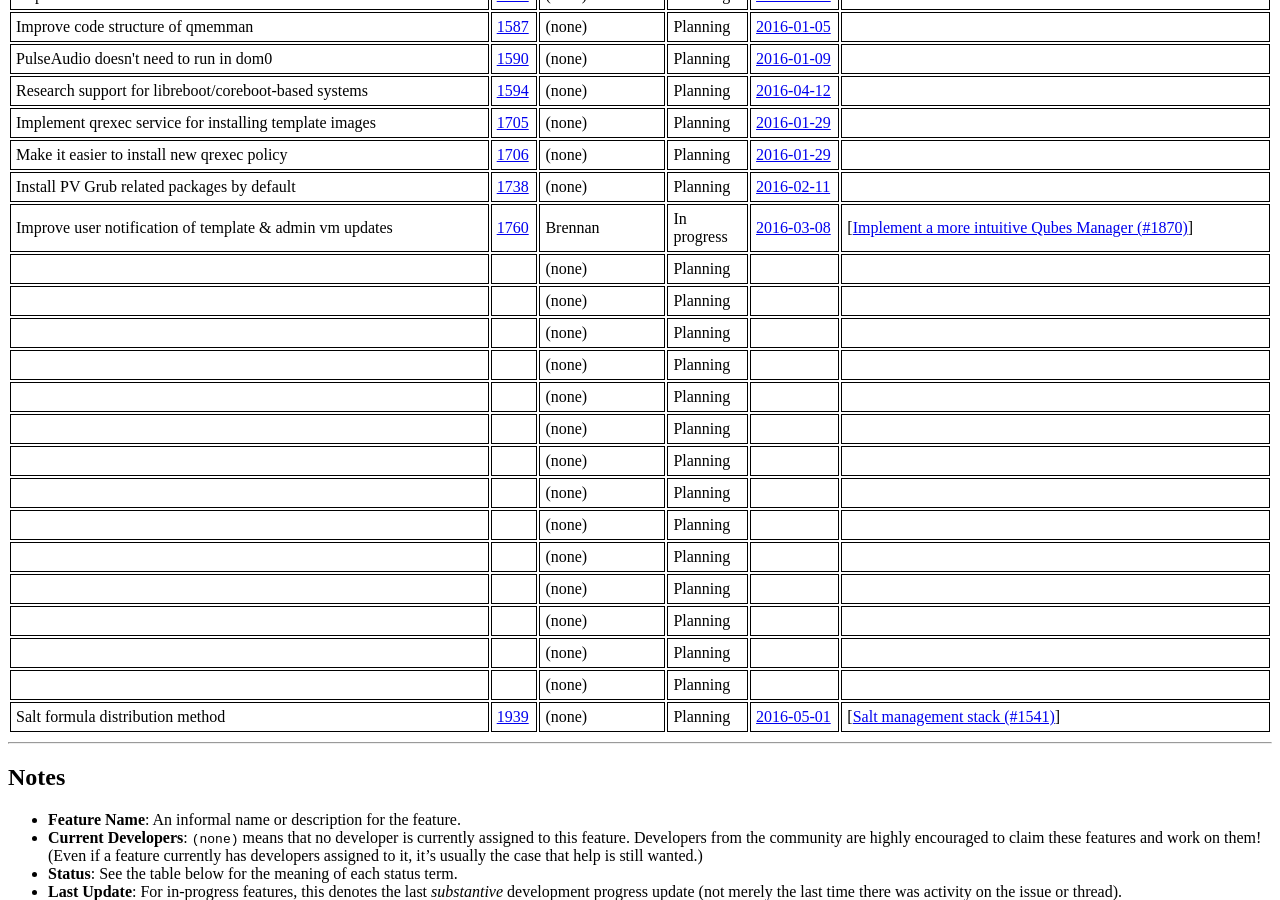
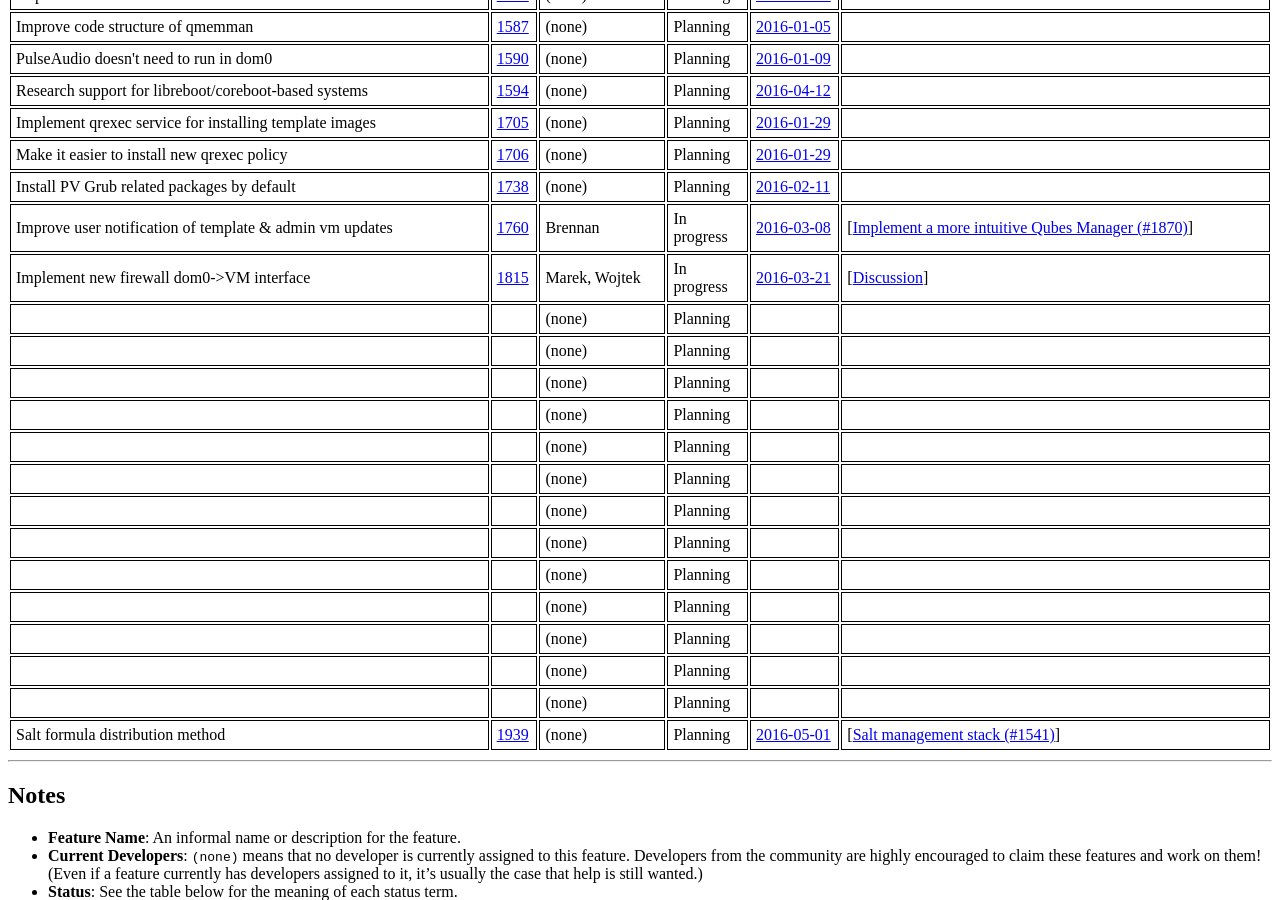
Before and after one commit to QubesOS/qubes-issues, a Jekyll site: the page built from index.md, in a window 1280 px wide and 900 px high, scrolled down 2450 px. Built offline with Jekyll 4.4.1, drawn with Linux system fonts in a browser that asks for light colours.

Commit message:
Track #1815

```diff
--- a/_data/features.yml
+++ b/_data/features.yml
@@ -1082,18 +1082,18 @@
   - desc   :
     url    :
 
-- name   :
-  issue  :
-  devs   :
+- name   : Implement new firewall dom0->VM interface
+  issue  : 1815
+  devs   : Marek, Wojtek
   status :
-    term   :
+    term   : In progress
     url    :
   updated:
-    date   :
-    url    :
+    date   : 2016-03-21
+    url    : https://github.com/QubesOS/qubes-issues/issues/1815#ref-commit-3b1238f
   info   :
-  - desc   :
-    url    :
+  - desc   : Discussion
+    url    : https://groups.google.com/d/msgid/qubes-devel/20160114163808.GW4892%40mail-itl
   - desc   :
     url    :
 
```
